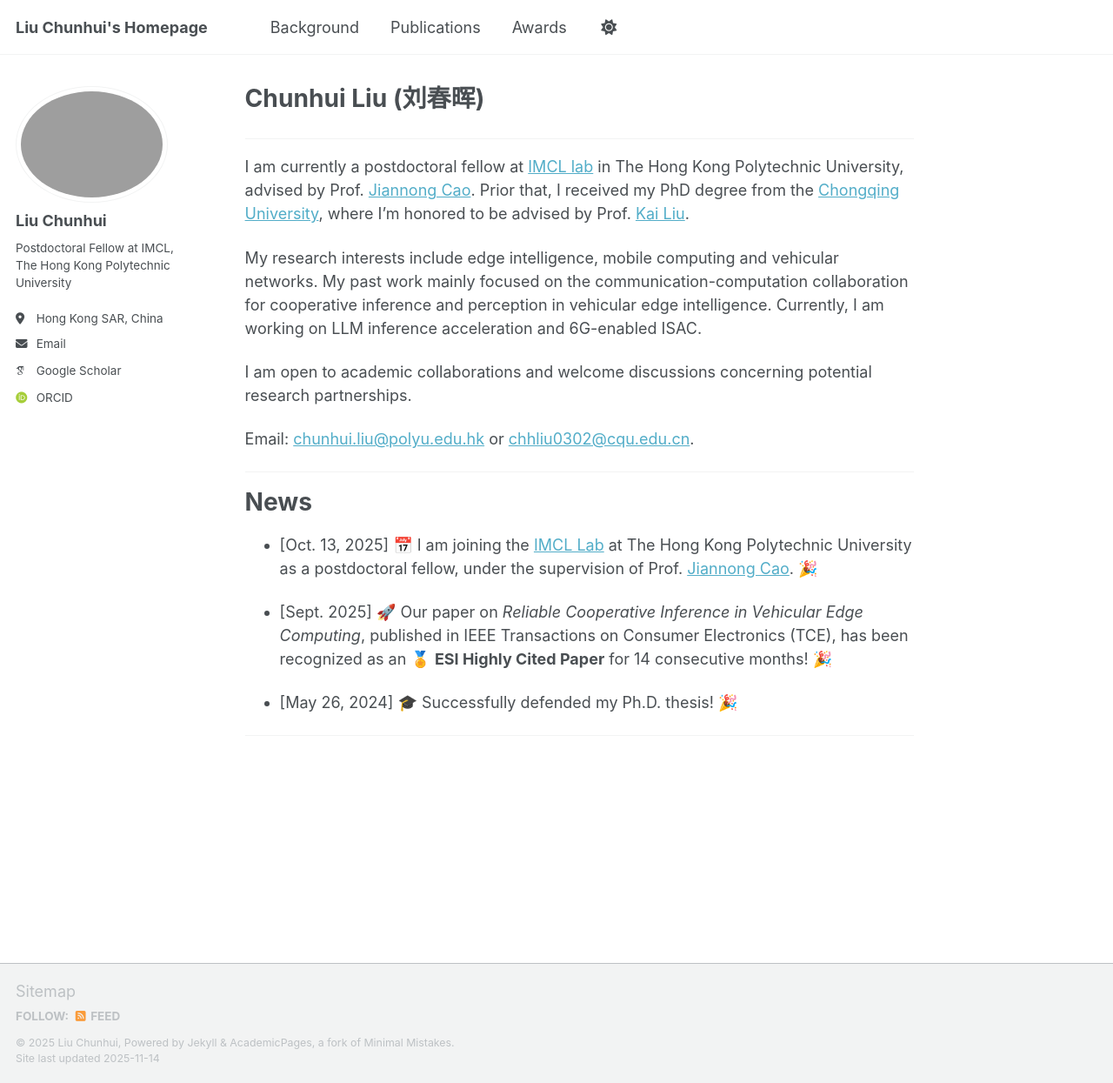
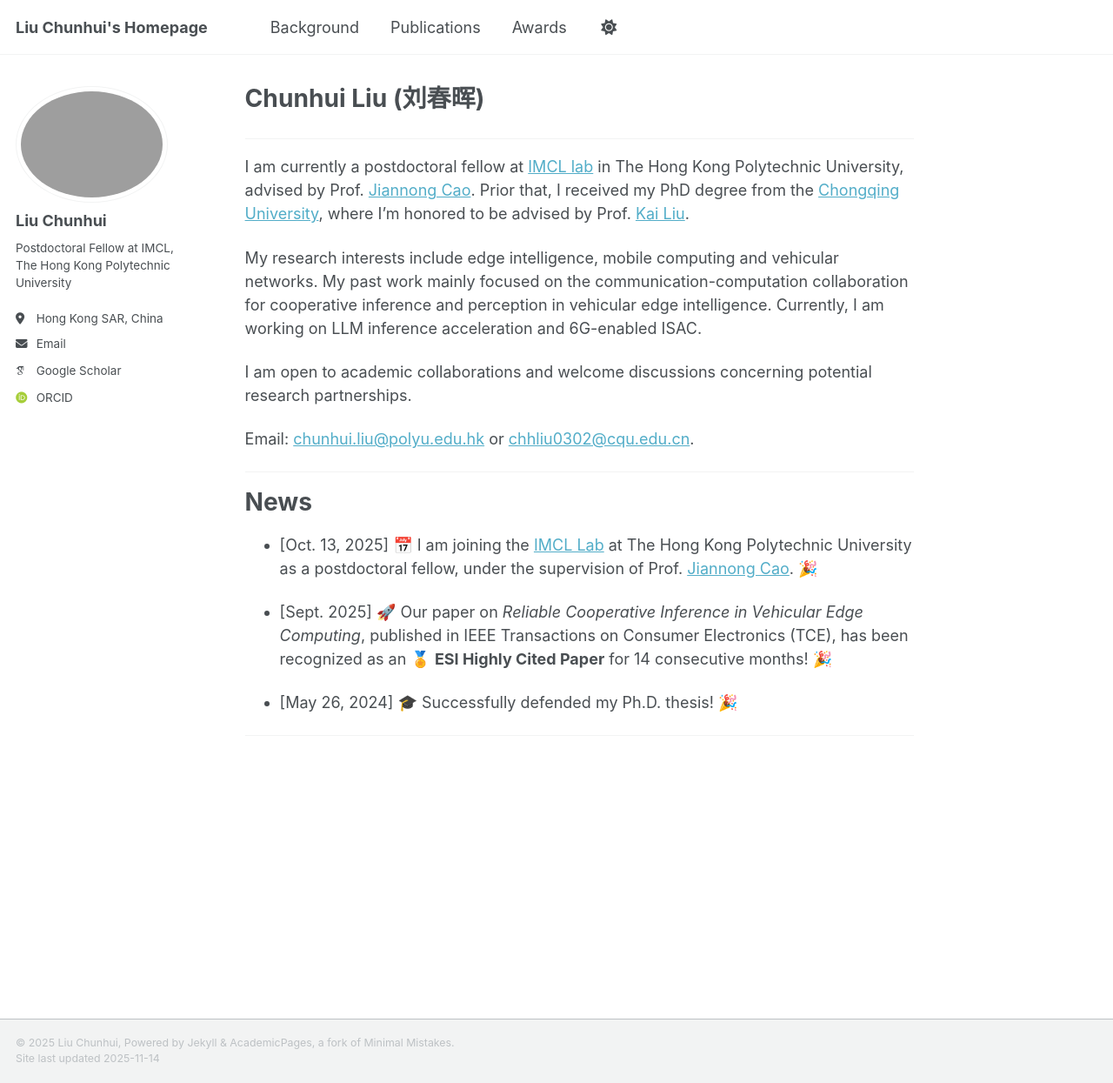
Before and after one commit to chhliu0302/chhliu0302.github.io, a Jekyll site: the page built from _pages/about.md, in a window 1280 px wide and 1245 px high. Shown: the whole window at 87% size. Built offline with Jekyll 4.4.1, drawn with Linux system fonts in a browser that asks for light colours; some web fonts are replaced; a script that is not in the unit is left out.

Commit message:
update site content

```diff
--- a/_config.yml
+++ b/_config.yml
@@ -92,7 +92,7 @@ publication_category:
 teaser                   :  # filename of teaser fallback teaser image placed in /images/ for social media previews
 breadcrumbs              : false # true, false (default)
 words_per_minute         : 160
-future                   : true
+future                   : false
 read_more                : "disabled" # if enabled, adds "Read more" links to excerpts
 talkmap_link             : false      #change to true to add link to talkmap on talks page
 comments:
@@ -122,7 +122,7 @@ staticman:
       options:
         format           : "iso8601" # "iso8601" (default), "timestamp-seconds", "timestamp-milliseconds"
 atom_feed:
-  hide                   : false     # change to true to hide the RSS feed in the footer
+  hide                   : true     # change to true to hide the RSS feed in the footer
   path                   : # blank (default) uses feed.xml
 
 
@@ -304,19 +304,19 @@ timezone: Asia/Hong_Kong # http://en.wikipedia.org/wiki/List_of_tz_database_time
 
 # Plugins
 plugins:
-  - jekyll-feed
+  # - jekyll-feed
   - jekyll-gist
   - jekyll-paginate
-  - jekyll-sitemap
+  # - jekyll-sitemap
   - jekyll-redirect-from
   - jemoji
 
 # Mimic GitHub Pages with --safe
 whitelist:
-  - jekyll-feed
+  # - jekyll-feed
   - jekyll-gist
   - jekyll-paginate
-  - jekyll-sitemap
+  # - jekyll-sitemap
   - jekyll-redirect-from
   - jemoji
 
--- a/_includes/footer/custom.html
+++ b/_includes/footer/custom.html
@@ -1,6 +1,6 @@
 <!-- start custom footer snippets -->
 
-<a href="/sitemap/">Sitemap</a>
+<!-- <a href="/sitemap/">Sitemap</a> -->
 
 <!-- Support for MatJax -->
 <script defer src="https://cdnjs.cloudflare.com/polyfill/v3/polyfill.min.js?features=es6"></script>
```
